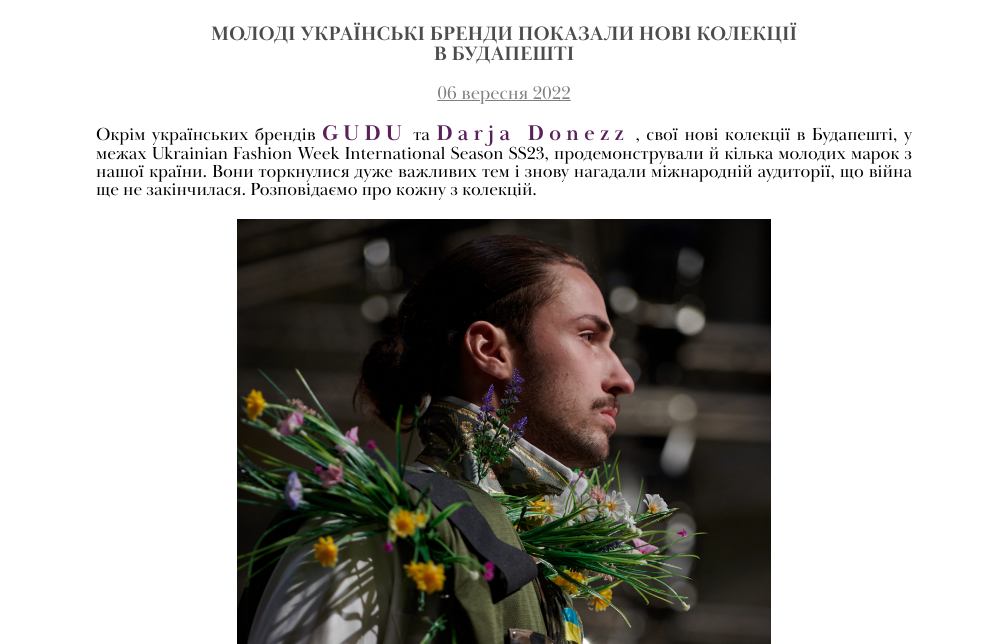
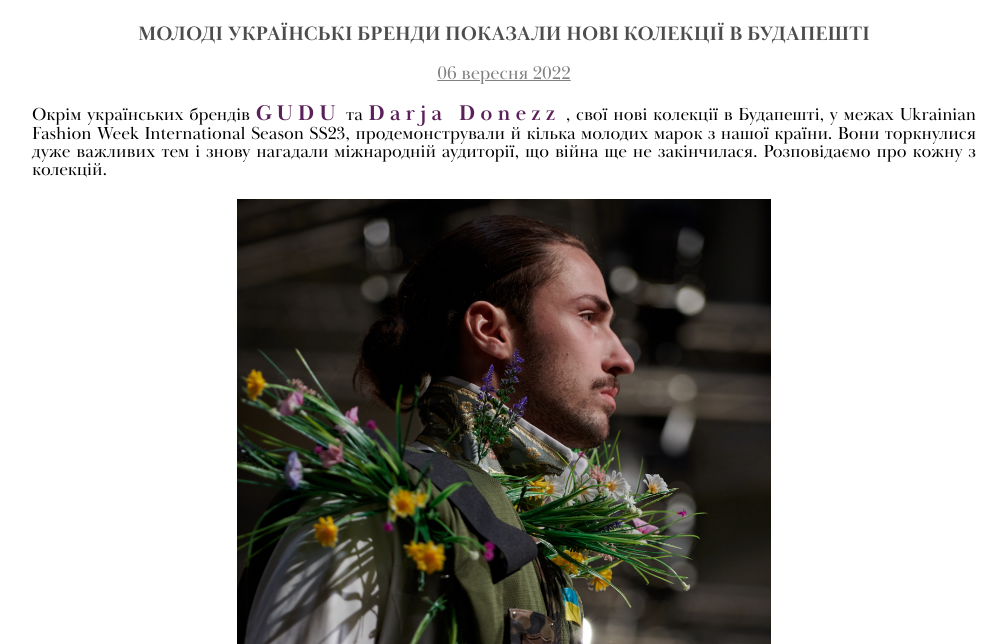
Before and after one commit to lucyua/Lessons, a plain HTML site: page Lesson_5/index.html in a window 1280 px wide. Shown: the part 156-800 px from the top of the page, without its empty margins (136-1143 px from the left). Drawn offline with Linux system fonts and the light colour scheme.

Commit message:
Update style.css

```diff
--- a/Lesson_5/css/style.css
+++ b/Lesson_5/css/style.css
@@ -38,7 +38,7 @@
 	font-weight: 700;
 	color: rgba(0, 0, 0, 0.7);
 	text-transform: uppercase;
-	width: 600px;
+	width: 80%;
 	margin: 0 auto;
 	margin-bottom: 20px;
 }
@@ -50,7 +50,7 @@
 	margin-bottom: 20px;
 }
 .descr {
-	width: 70%;
+	width: 80%;
 	margin: 0 auto;
 	margin-bottom: 20px;
 	padding: 0px 40px;
```
